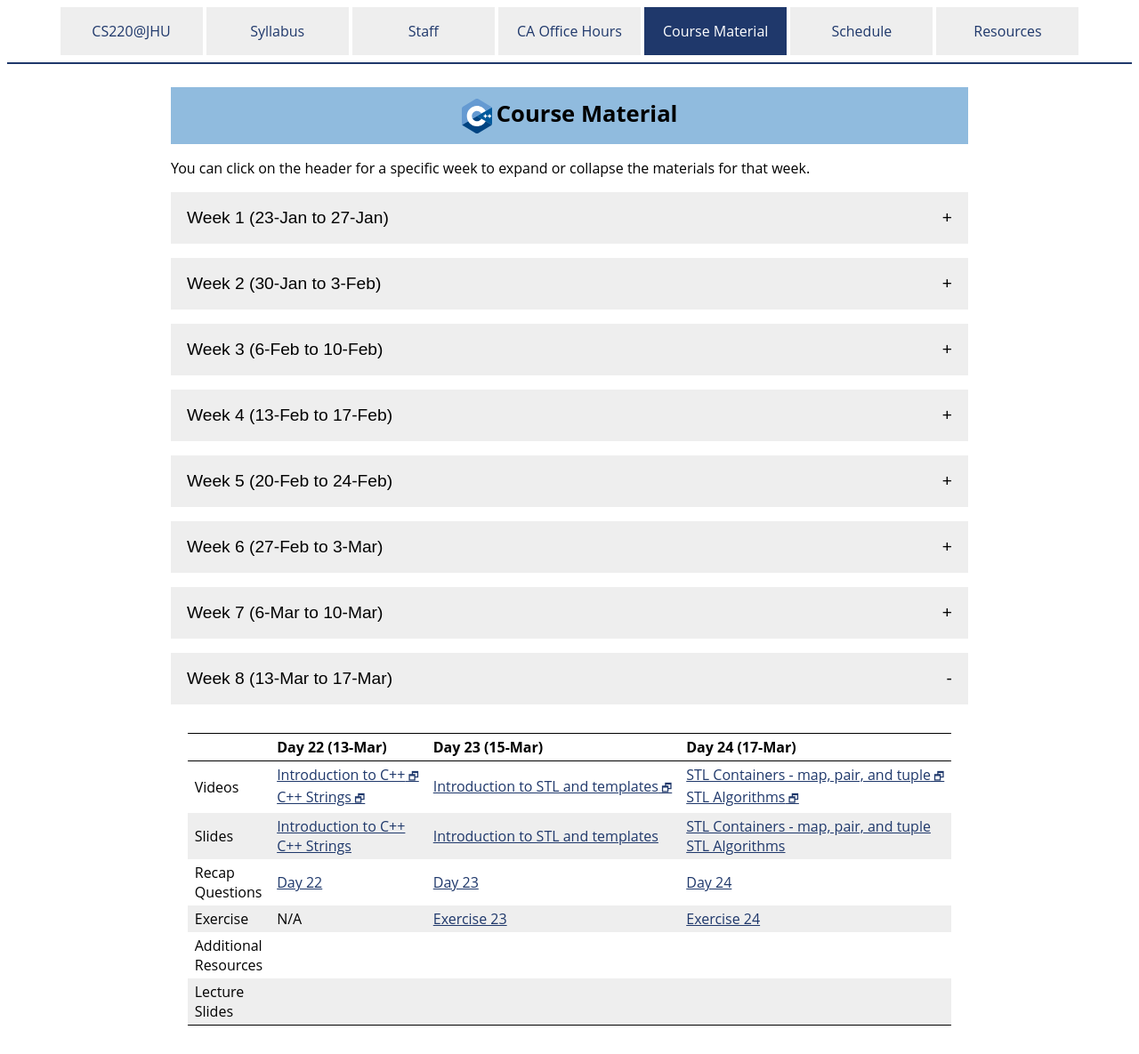
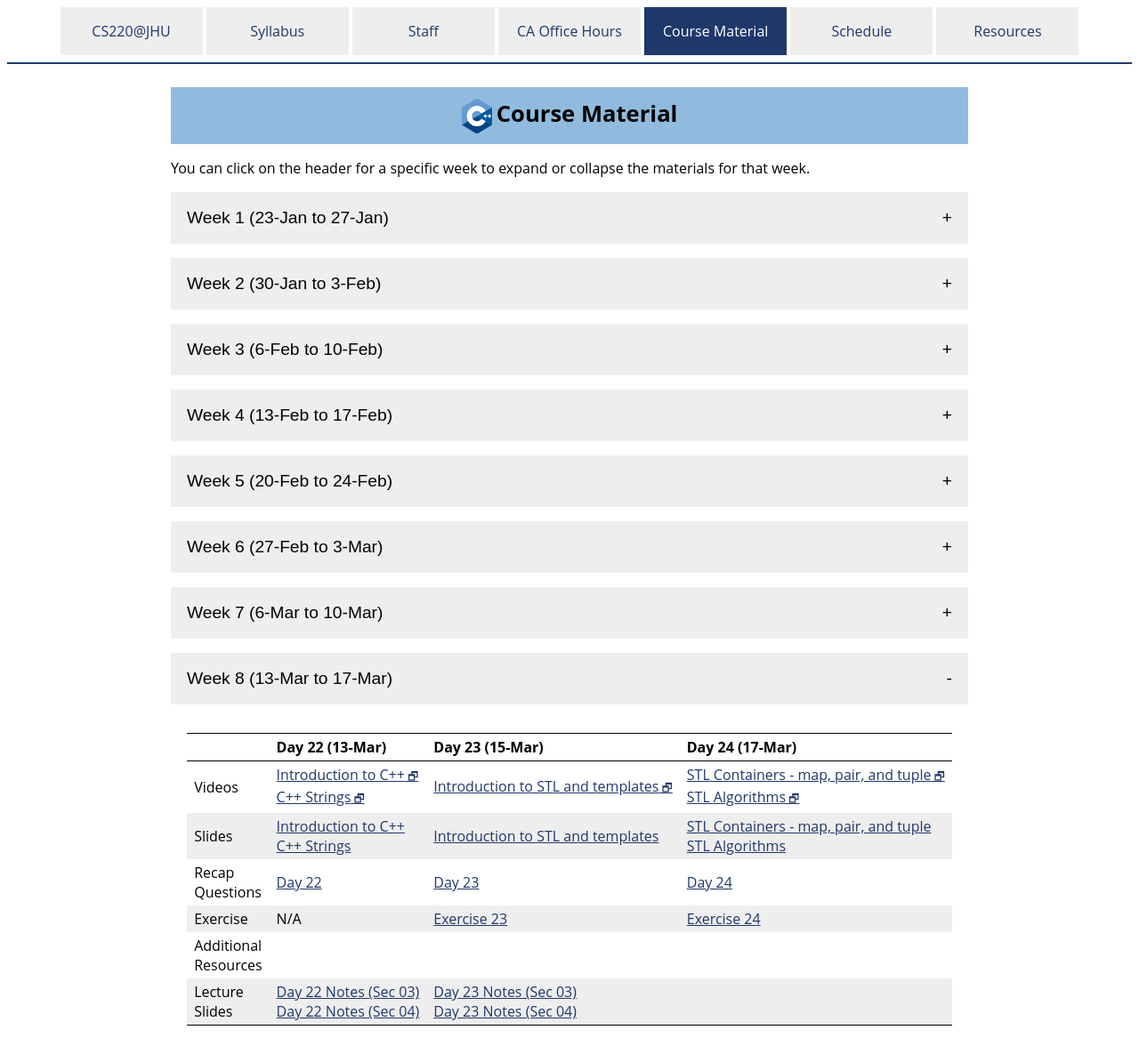
Before and after one commit to vivek-booshan/cs220-sp23, a Jekyll site: the page built from material.md, in a window 1280 px wide. Shown: the whole page at 89% size. Built offline with Jekyll 4.4.1, drawn with Linux system fonts in a browser that asks for light colours.

Commit message:
day 22 and 23 notes for sec 03/04

```diff
--- a/material.csv
+++ b/material.csv
@@ -165,10 +165,14 @@ Week,Day,Date,Type,Link text,URL
 8,1,13-Mar,Slides,C++ Strings,slides/day22_cpp_strings.pdf
 8,1,13-Mar,Recap,Day 22,questions/day22.html
 8,1,13-Mar,Exercise,N/A,#
+8,1,13-Mar,LectureSlides,"Day 22 Notes (Sec 03)",slides/notes/sp23_day22_sec03.pdf
+8,1,13-Mar,LectureSlides,"Day 22 Notes (Sec 04)",slides/notes/sp23_day22_sec04.pdf
 8,2,15-Mar,Video,Introduction to STL and templates,https://jh.hosted.panopto.com/Panopto/Pages/Viewer.aspx?id=04905da6-f193-4a6e-9f3e-ae2300279736
 8,2,15-Mar,Slides,Introduction to STL and templates,slides/day23_stl_templates.pdf
 8,2,15-Mar,Recap,Day 23,questions/day23.html
 8,2,15-Mar,Exercise,Exercise 23,exercise/ex23.html
+8,2,15-Mar,LectureSlides,"Day 23 Notes (Sec 03)",slides/notes/sp23_day23_sec03.pdf
+8,2,15-Mar,LectureSlides,"Day 23 Notes (Sec 04)",slides/notes/sp23_day23_sec04.pdf
 8,3,17-Mar,Video,"STL Containers - map, pair, and tuple",https://jh.hosted.panopto.com/Panopto/Pages/Viewer.aspx?id=c12342a6-6af3-4859-9da6-ae2300279661
 8,3,17-Mar,Video,STL Algorithms,https://jh.hosted.panopto.com/Panopto/Pages/Viewer.aspx?id=c08d312c-963d-485b-84bf-ae23002796be
 8,3,17-Mar,Slides,"STL Containers - map, pair, and tuple",slides/day24_more_stl_containers.pdf
--- a/material.md
+++ b/material.md
@@ -419,8 +419,8 @@ the materials for that week.
     </tr>
     <tr>
       <td>Lecture<br>Slides</td>
-      <td></td>
-      <td></td>
+      <td><a href='slides/notes/sp23_day22_sec03.pdf'>Day 22 Notes (Sec 03)</a><br><a href='slides/notes/sp23_day22_sec04.pdf'>Day 22 Notes (Sec 04)</a></td>
+      <td><a href='slides/notes/sp23_day23_sec03.pdf'>Day 23 Notes (Sec 03)</a><br><a href='slides/notes/sp23_day23_sec04.pdf'>Day 23 Notes (Sec 04)</a></td>
       <td></td>
     </tr>
   </tbody>
```
Also changed, not shown: 4 other files.
